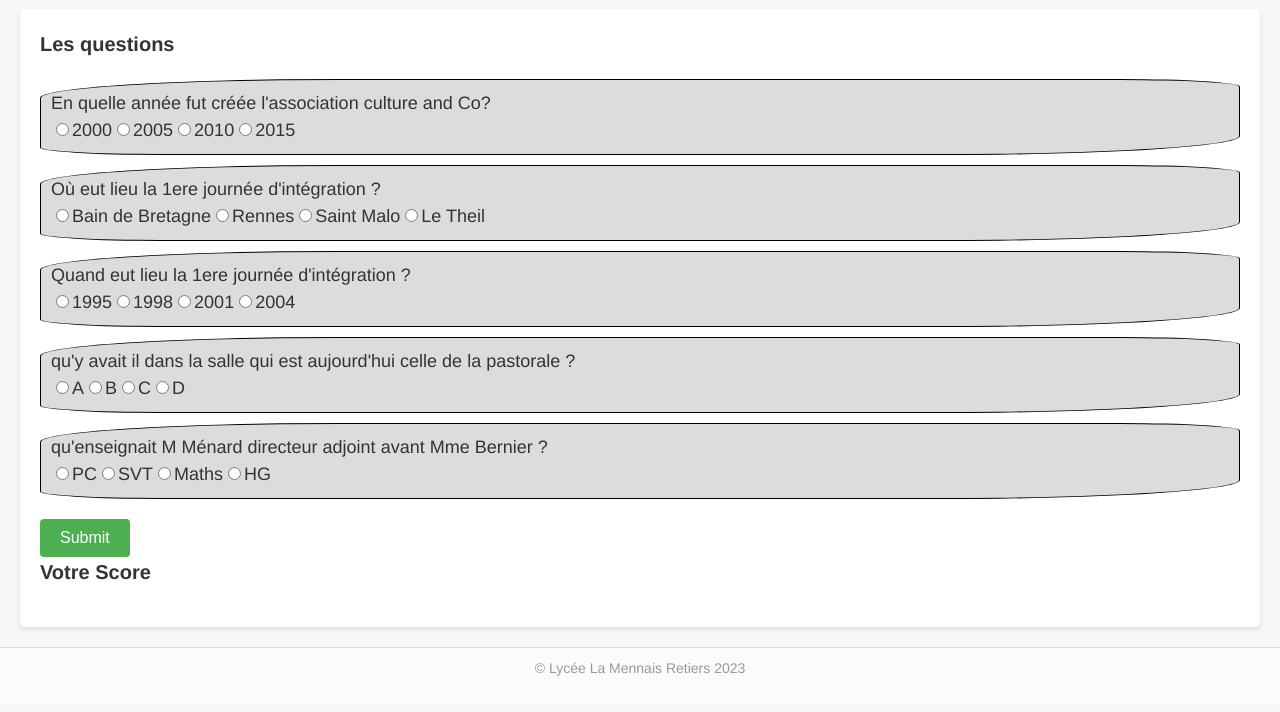
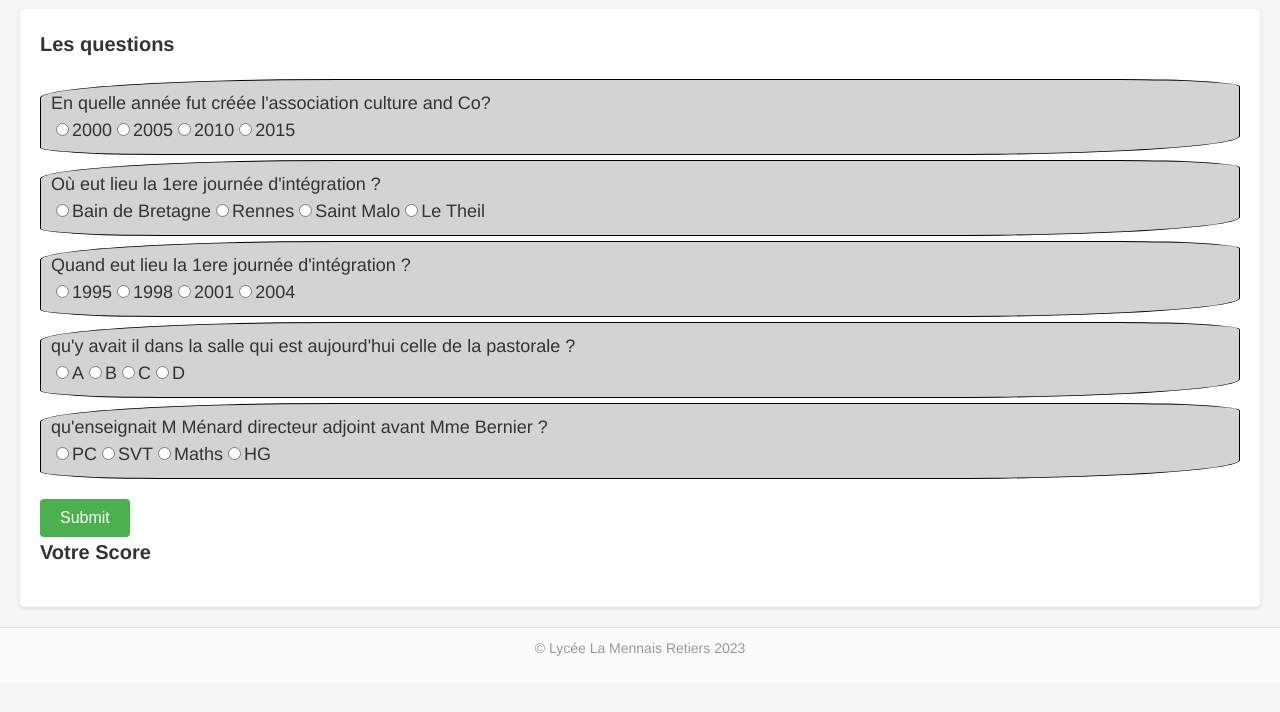
Before and after one commit to adamb35/quiz_30_ans, a plain HTML site: page index.html in a window 1280 px wide. Shown: the part 88-800 px from the top of the page. Drawn offline with nearby package versions, Linux system fonts and the light colour scheme.

Commit message:
Update style.css

```diff
--- a/style.css
+++ b/style.css
@@ -150,9 +150,9 @@ footer {
 }
 
 .question-box {
-  background-color: #DCDCDC;
+  background-color: #D3D3D3;
   border-radius: 25% 10%;
   border: 1px solid black;
   padding: 10px;
-  margin-bottom: 10px;
+  margin-bottom: 5px;
 }
```
